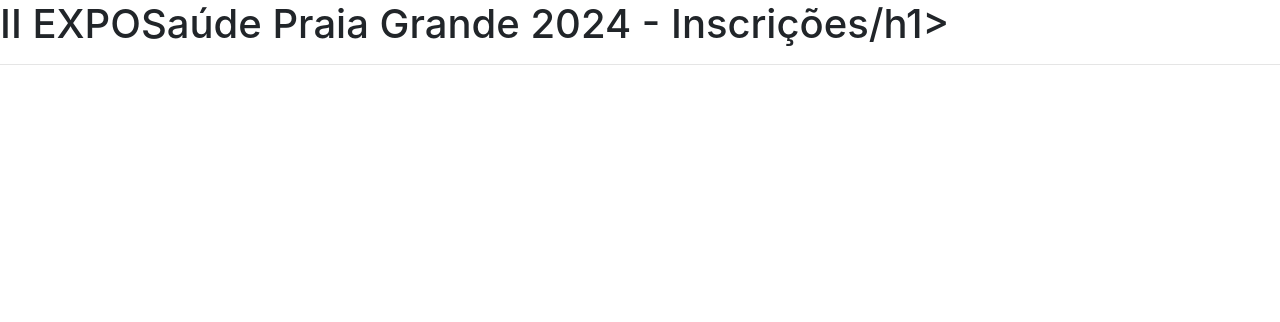
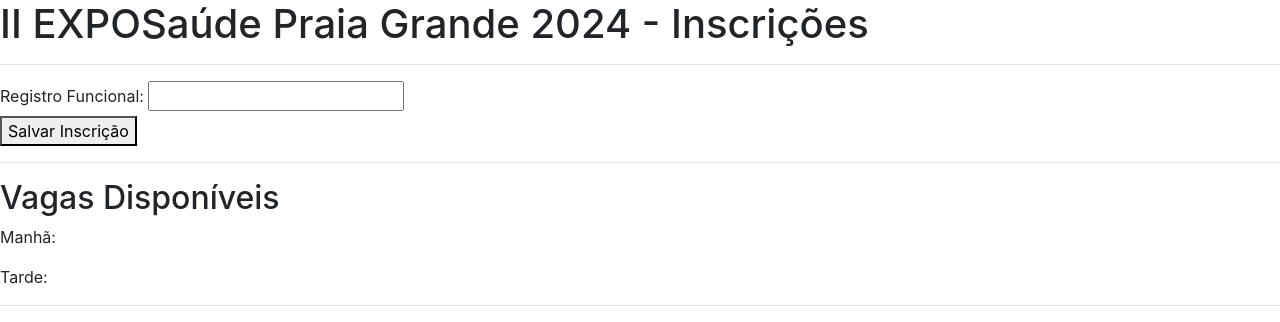
Before and after one commit to DaviLimaPereira/DaviLimaPereira.github.io, a plain HTML site: page index.html in a window 1280 px wide. Drawn offline with nearby package versions, Linux system fonts and the light colour scheme.

Commit message:
Organização do código

```diff
--- a/index.html
+++ b/index.html
@@ -11,13 +11,32 @@
     <title>II EXPOSaúde 2024</title>
   </head>
   <body>
-    <h1>II EXPOSaúde Praia Grande 2024 - Inscrições/h1>
+    <h1>II EXPOSaúde Praia Grande 2024 - Inscrições</h1>
     <hr>
+    <label>Registro Funcional:</label>
+    <input type="text" name="rf" id="rf"><br>
+    <button type="submit">Salvar Inscrição</button>
+
+    <hr>
+    <h2>Vagas Disponíveis</h2>
+    <p>Manhã:</p>
+    <p>Tarde:</p>
+    <hr>
+    <ul class="lista">
+
+    </ul>
 
     <!-- JavaScript (Opcional) -->
      <script>
       console.log('Teste iniciado com sucesso');
 
+      const $meuForm = document.querySelector('form');
+
+      $meuForm.addEventListener('submit', function salvarInscricao(info) {
+        info.preventDefault();
+        const $campoRF = document.querySelector('input[name="rf"]');
+        alert($campoRF);
+      })
      </script>
     <!-- jQuery primeiro, depois Popper.js, depois Bootstrap JS -->
     <script src="https://code.jquery.com/jquery-3.3.1.slim.min.js" integrity="sha384-q8i/X+965DzO0rT7abK41JStQIAqVgRVzpbzo5smXKp4YfRvH+8abtTE1Pi6jizo" crossorigin="anonymous"></script>
```
